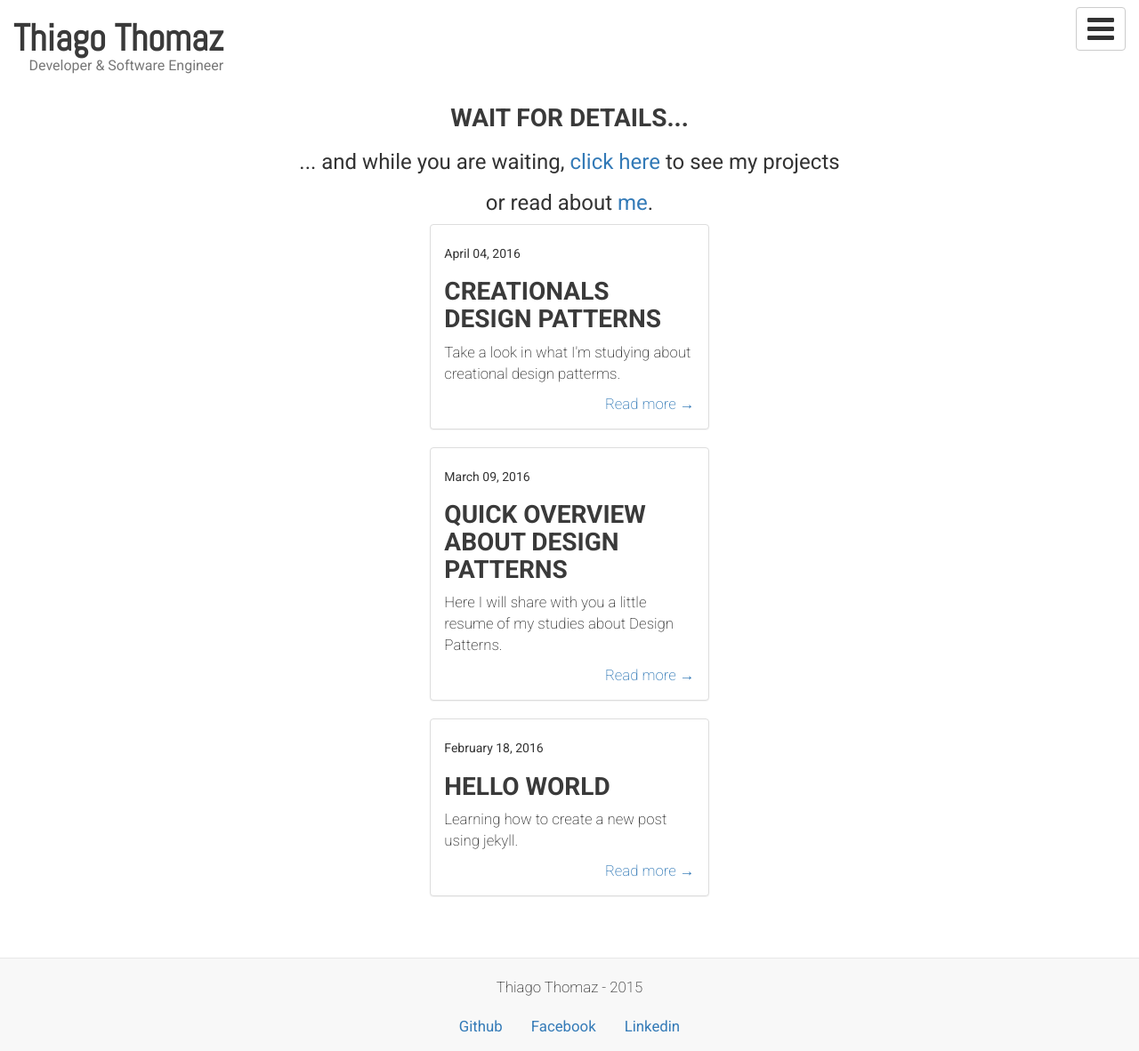
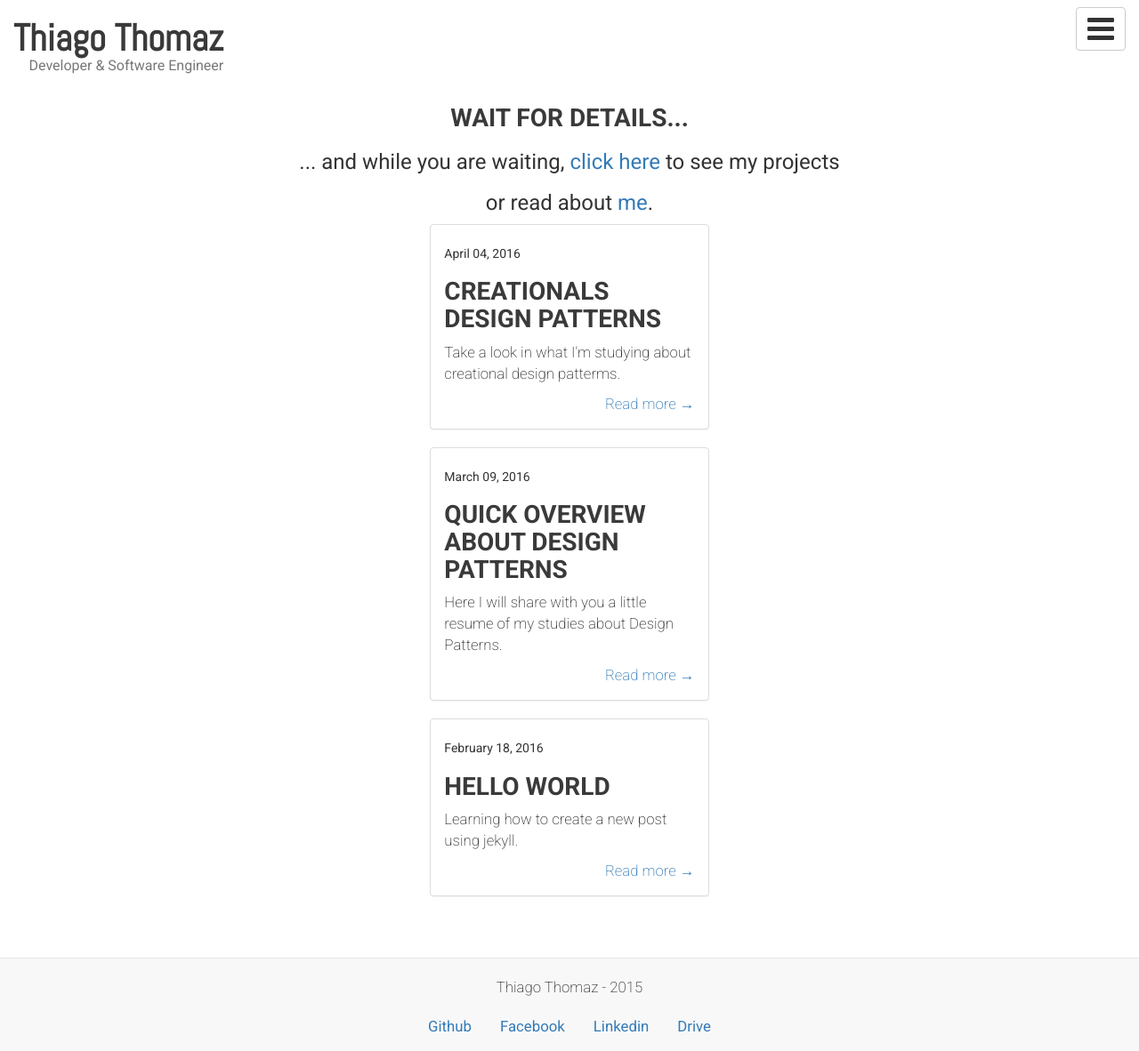
Before and after one commit to thiagorthomaz/thiagorthomaz.github.io, a Jekyll site: the page built from index.html, in a window 1280 px wide and 1182 px high. Shown: the whole window at 89% size. Built offline with Jekyll 4.4.1, drawn with Linux system fonts in a browser that asks for light colours; nearby versions of some CDN libraries.

Commit message:
Added link to my draft folder on Google drive

```diff
--- a/_includes/footer.html
+++ b/_includes/footer.html
@@ -8,13 +8,13 @@
           <li role="presentation"><a href="https://github.com/thiagorthomaz/" target="_blank">Github</a></li>
           <li role="presentation"><a href="https://www.facebook.com/thiago.thomaz.378" target="_blank">Facebook</a></li>
           <li role="presentation"><a href="https://www.linkedin.com/in/thiago-thomaz-b575b063">Linkedin</a></li>
+          <li role="presentation"><a href="https://drive.google.com/open?id=0B0881qP7f1b0czlSb2dTS1VKaE0">Drive</a></li>
 
         </ul>
 
     </div>
 
   </nav>
-
 
     <!-- jQuery (necessary for Bootstrap's JavaScript plugins) -->
     <script src="https://ajax.googleapis.com/ajax/libs/jquery/1.11.3/jquery.min.js"></script>
```
